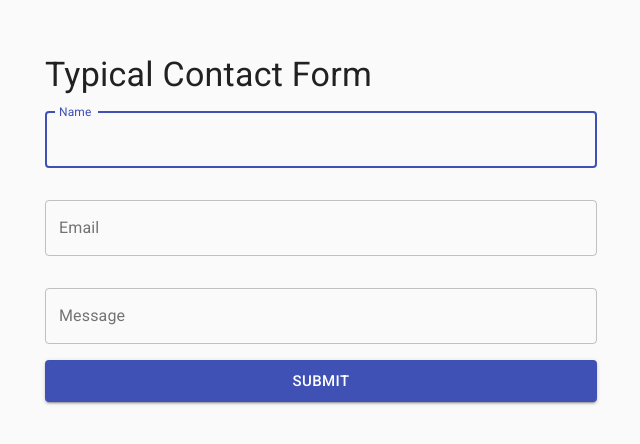
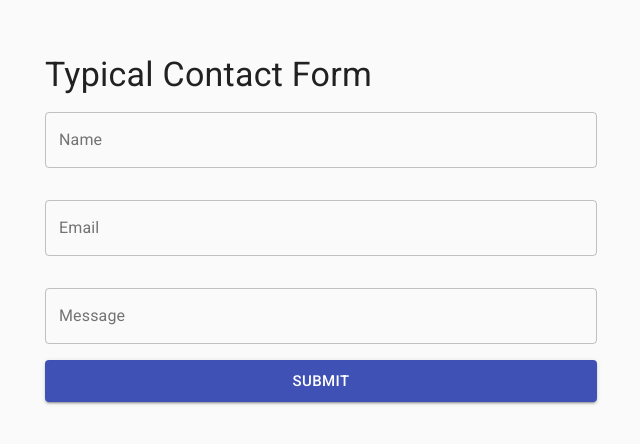
Before and after one commit to SevaDer14/forms-playground, a Next.js app: page / in a window 1280 px wide. Shown: the part 138-582 px from the top of the page, without its empty margins (319-959 px from the left). Built offline with nearby package versions, Linux system fonts and the light colour scheme.

Commit message:
refactor formControlProps

```diff
--- a/src/components/ContactForm.jsx
+++ b/src/components/ContactForm.jsx
@@ -12,30 +12,24 @@ const ContactForm = () => {
     alert(JSON.stringify(formData));
   };
 
-  const nameProps = {
-    label: 'Name',
-    inputProps: {
-      ...register('name', { required: 'Please enter the name.' }),
-    },
-    error: errors.name,
-    helperText: errors.name?.message,
-    autoFocus: true,
-  };
-
-  const emailProps = {
-    label: 'Email',
-  };
-
-  const messageProps = {
-    label: 'Message',
+  const formControlProps = (label) => {
+    let name = label.toLowerCase();
+    return {
+      label: label,
+      inputProps: {
+        ...register(name, { required: `Please enter the ${name}.` }),
+      },
+      error: errors[name],
+      helperText: errors[name]?.message,
+    };
   };
 
   return (
     <form onSubmit={handleSubmit(onSubmit)}>
       <Typography variant='h4'>Typical Contact Form</Typography>
-      <TextField {...nameProps} />
-      <TextField {...emailProps} />
-      <TextField {...messageProps} />
+      <TextField {...formControlProps('Name')} />
+      <TextField {...formControlProps('Email')} />
+      <TextField {...formControlProps('Message')} />
       <Button fullWidth type='submit'>
         Submit
       </Button>
```
